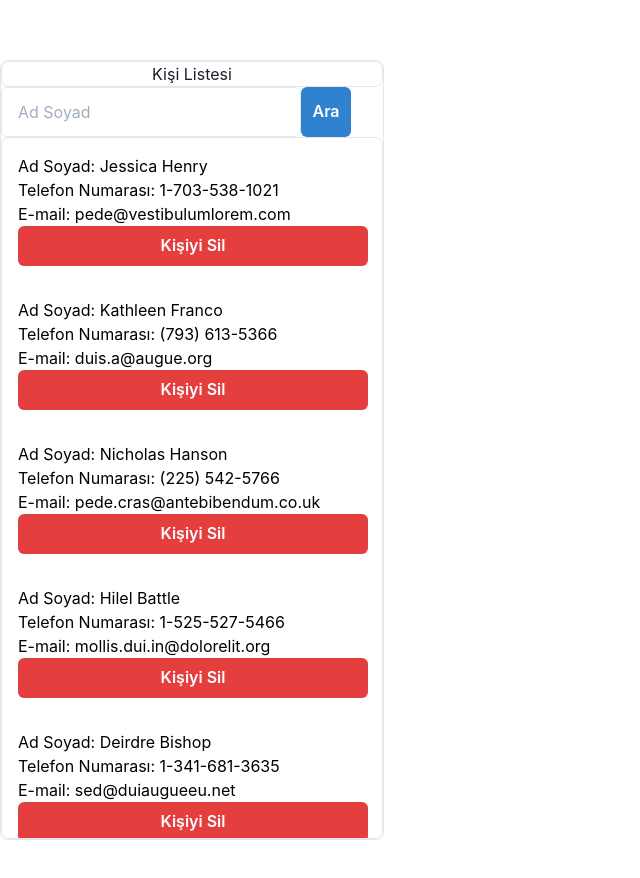
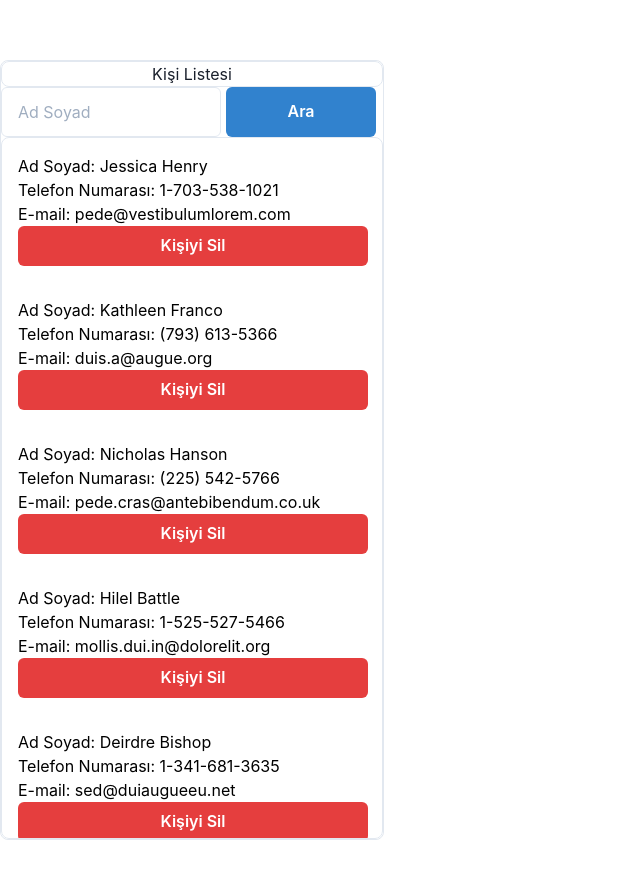
Before and after one commit to mehmetduran932/person-list-app, a React (Create React App) app: page / in a window 1280 px wide. Shown: the top 878 px of the page, without its empty margins (0-640 px from the left). Built offline with nearby package versions, Linux system fonts and the light colour scheme.

Commit message:
btn görsel düzenleme yapıldı

```diff
--- a/src/components/Search.js
+++ b/src/components/Search.js
@@ -6,10 +6,10 @@ export default function Search() {
     <div>
       <Flex>
         <Box>
-          <Input placeholder="Ad Soyad" w="300px" h="50px" />
+          <Input placeholder="Ad Soyad" w="220px" h="50px" />
         </Box>
         <Box>
-          <Button w="50px" h="50px" colorScheme="blue">
+          <Button w="150px" h="50px" colorScheme="blue" marginLeft="5px">
             Ara
           </Button>
         </Box>
```
